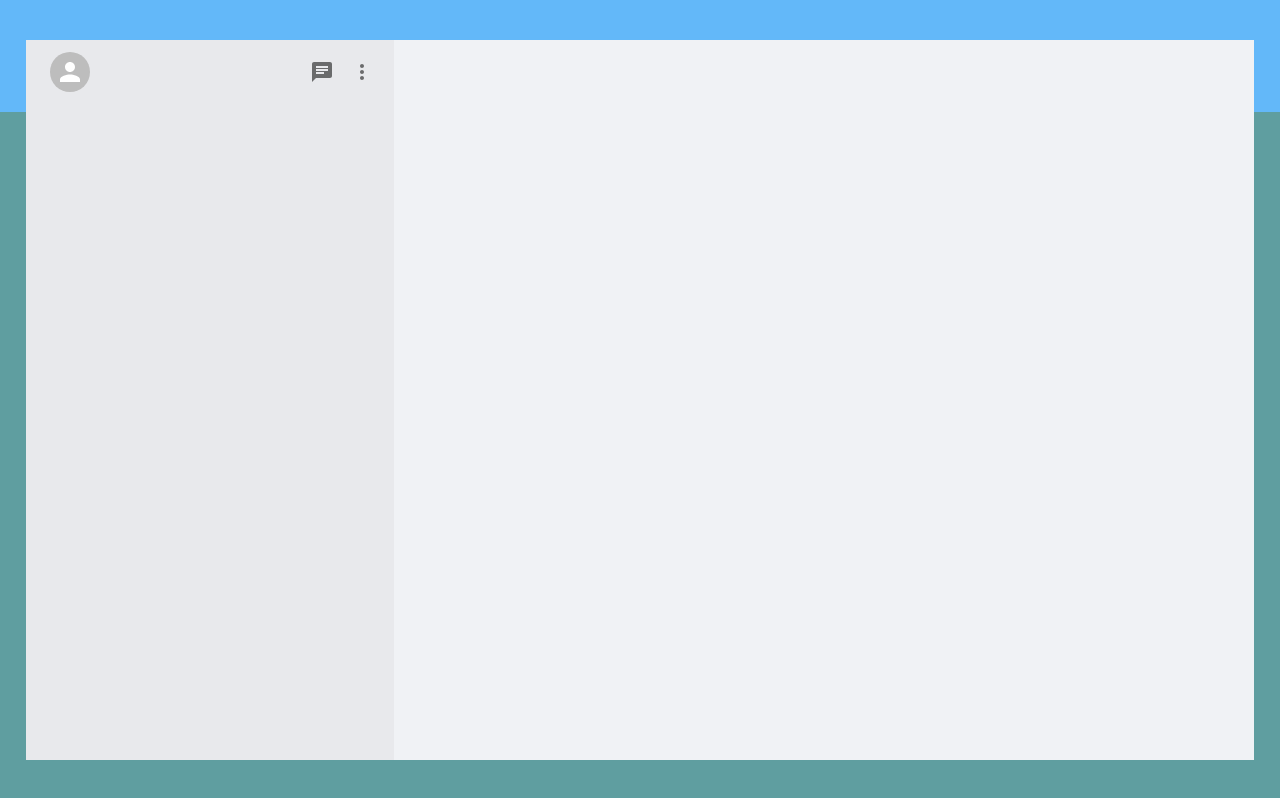
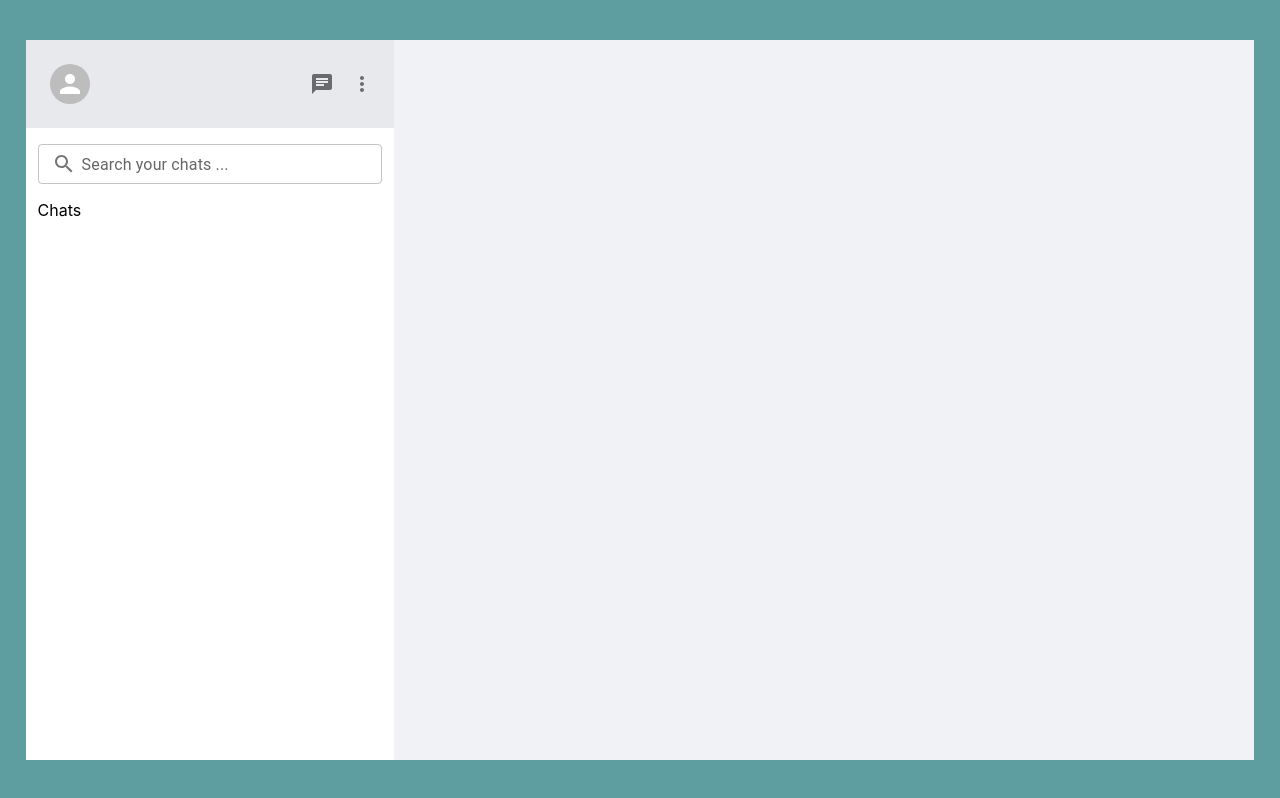
Before and after one commit to nicolasjusten95/chat-app, a React (Create React App) app in the folder frontend/: page / in a window 1280 px wide. Built offline with nearby package versions, Linux system fonts and the light colour scheme.

Commit message:
adjusted sidebar

```diff
--- a/frontend/src/components/Homepage.module.scss
+++ b/frontend/src/components/Homepage.module.scss
@@ -2,21 +2,13 @@
   position: relative;
 }
 
-.upperContainer {
-  width: 100%;
-  padding-top: 3.5rem;
-  padding-bottom: 3.5rem;
-  background-color: #63b8f9;
-}
-
-.lowerContainer {
+.innerContainer {
   display: flex;
   background-color: #f0f2f5;
   height: 90vh;
-  position: absolute;
-  top: 5vh;
-  left: 2vw;
   width: 96vw;
+  margin-top: 5vh;
+  margin-left: 2vw;
 }
 
 .sideBarContainer {
@@ -38,17 +30,37 @@
   display: flex;
   justify-content: space-between;
   align-items: center;
-  padding: 0.75rem;
+  padding-left: 0.75rem;
+  padding-right: 0.75rem;
+  height: 11vh;
 }
 
 .userInfoContainer {
   display: flex;
   align-items: center;
-  margin-left: 0.75rem;
+  padding-left: 0.75rem;
+  padding-right: 0.75rem;
 }
 
 .optionsContainer {
   display: flex;
   align-items: center;
-  margin-left: 0.75rem;
 }
+
+.searchContainer {
+  height: 9vh;
+  display: flex;
+  justify-content: center;
+  align-items: center;
+  background-color: white;
+  padding-left: 0.75rem;
+  padding-right: 0.75rem;
+}
+
+.chatsContainer {
+  height: 70vh;
+  background-color: white;
+  overflow-y: auto;
+  padding-left: 0.75rem;
+  padding-right: 0.75rem;
+}
--- a/frontend/src/components/Homepage.tsx
+++ b/frontend/src/components/Homepage.tsx
@@ -1,5 +1,5 @@
 import styles from './Homepage.module.scss';
-import {Dispatch, useEffect, useState} from "react";
+import React, {Dispatch, useEffect, useState} from "react";
 import {useNavigate} from "react-router-dom";
 import {useDispatch, useSelector} from "react-redux";
 import {RootState} from "../redux/Store";
@@ -7,17 +7,20 @@ import {AuthReducerState} from "../redux/auth/Model";
 import {TOKEN} from "../config/Config";
 import CreateGroup from "./group/CreateGroup";
 import Profile from "./profile/Profile";
-import {Avatar, IconButton, Menu, MenuItem} from "@mui/material";
+import {Avatar, IconButton, InputAdornment, Menu, MenuItem, TextField} from "@mui/material";
 import ChatIcon from '@mui/icons-material/Chat';
 import MoreVertIcon from '@mui/icons-material/MoreVert';
 import {currentUser, logoutUser} from "../redux/auth/Action";
+import SearchIcon from '@mui/icons-material/Search';
 
 const Homepage = () => {
 
     const [isShowCreateGroup, setIsShowCreateGroup] = useState<boolean>(false);
     const [isShowProfile, setIsShowProfile] = useState<boolean>(false);
     const [anchor, setAnchor] = useState(null);
-    const [initials, setInitials] = useState<string>("")
+    const [initials, setInitials] = useState<string>("");
+    const [query, setQuery] = useState<string>("");
+    const [focused, setFocused] = useState<boolean>(false);
     const open = Boolean(anchor);
     const navigate = useNavigate();
     const dispatch: Dispatch<any> = useDispatch();
@@ -34,10 +37,14 @@ const Homepage = () => {
     // TODO: Test with name with only 1 initial
     useEffect(() => {
         if (state.reqUser && state.reqUser.fullName) {
-            const letters = `${state.reqUser.fullName.split(' ')[0][0]}${state.reqUser.fullName.split(' ')[1][0]}`;
+            const letters = getInitialsFromName(state.reqUser.fullName);
             setInitials(letters);
         }
     }, [state.reqUser]);
+
+    const getInitialsFromName = (name: string): string => {
+        return `${name.split(' ')[0][0]}${name.split(' ')[1][0]}`;
+    };
 
     const onOpenProfile = () => {
         onCloseMenu();
@@ -56,16 +63,24 @@ const Homepage = () => {
         setAnchor(null);
     };
 
+    const onCreateGroup = () => {
+        setIsShowCreateGroup(true);
+    };
+
     const onLogout = () => {
-      dispatch(logoutUser());
-      navigate("/signin");
+        dispatch(logoutUser());
+        navigate("/signin");
+    };
+
+    // TODO: Add searching for chats
+    const onChangeQuery = (e: React.ChangeEvent<HTMLTextAreaElement | HTMLInputElement>) => {
+        setQuery(e.target.value);
     };
 
     return (
         <div>
             <div className={styles.outerContainer}>
-                <div className={styles.upperContainer}></div>
-                <div className={styles.lowerContainer}>
+                <div className={styles.innerContainer}>
                     <div className={styles.sideBarContainer}>
                         {isShowCreateGroup && <CreateGroup setIsShowCreateGroup={setIsShowCreateGroup}/>}
                         {isShowProfile &&
@@ -100,10 +115,36 @@ const Homepage = () => {
                                             onClose={onCloseMenu}
                                             MenuListProps={{'aria-labelledby': 'basic-button'}}>
                                             <MenuItem onClick={onOpenProfile}>Profile</MenuItem>
-                                            <MenuItem>Create Group</MenuItem>
+                                            <MenuItem onClick={onCreateGroup}>Create Group</MenuItem>
                                             <MenuItem onClick={onLogout}>Logout</MenuItem>
                                         </Menu>
                                     </div>
+                                </div>
+                                <div className={styles.searchContainer}>
+                                    <TextField
+                                        id='search'
+                                        type='text'
+                                        label='Search your chats ...'
+                                        size='small'
+                                        fullWidth
+                                        value={query}
+                                        onChange={onChangeQuery}
+                                        InputProps={{
+                                            startAdornment: (
+                                                <InputAdornment position='start'>
+                                                    <SearchIcon/>
+                                                </InputAdornment>
+                                            )
+                                        }}
+                                    InputLabelProps={{
+                                        shrink: focused || query.length > 0,
+                                        style: {marginLeft: focused || query.length > 0 ? 0 : 30}
+                                    }}
+                                    onFocus={() => setFocused(true)}
+                                    onBlur={() => setFocused(false)}/>
+                                </div>
+                                <div className={styles.chatsContainer}>
+                                    Chats
                                 </div>
                             </div>}
                     </div>
--- a/frontend/src/components/profile/Profile.tsx
+++ b/frontend/src/components/profile/Profile.tsx
@@ -82,7 +82,7 @@ const Profile = (props: ProfileProps) => {
                     <div className={styles.innerNameDynamicContainer}>
                         <TextField
                             id="fullName"
-                            type="test"
+                            type="text"
                             label="Enter your full name"
                             variant="outlined"
                             onChange={onChangeFullName}
```
